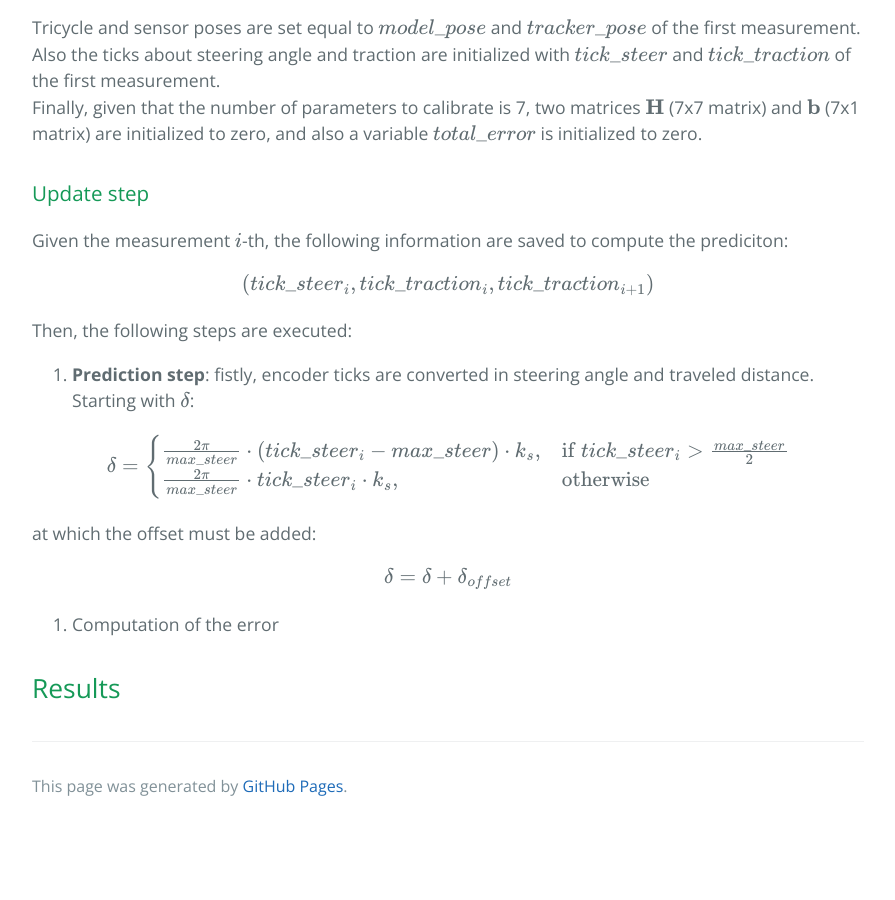
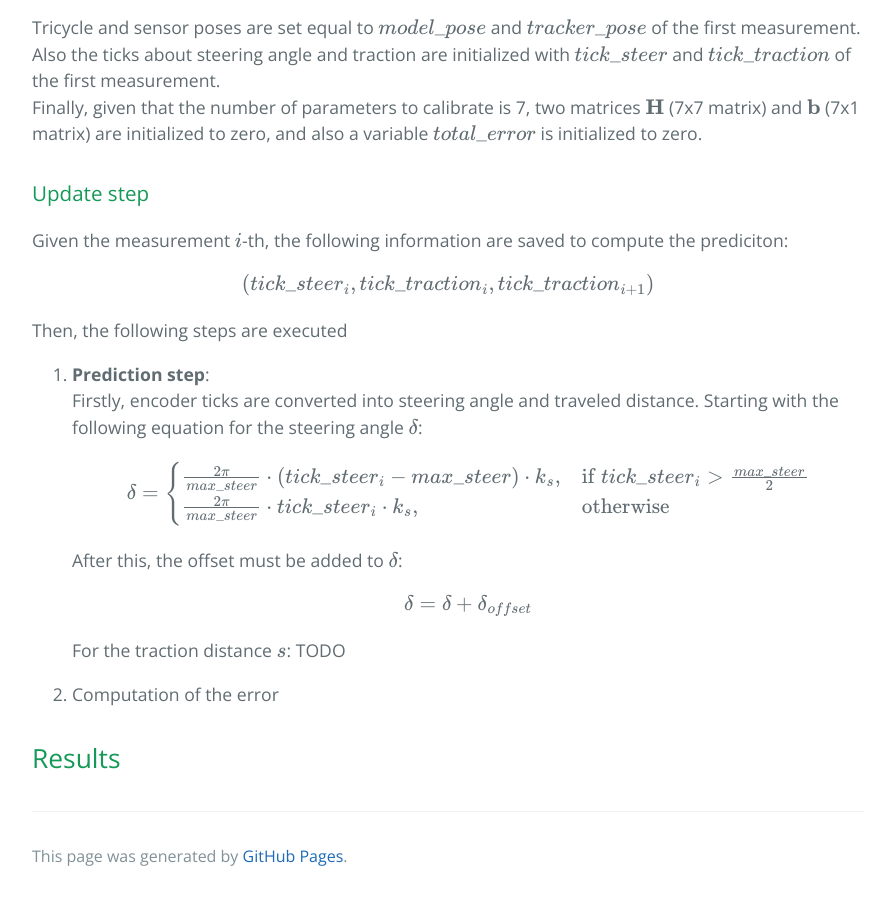
Before and after one commit to FlavioFoxes/robot-calibration-project, a Jekyll site: the page built from index.md, in a window 1280 px wide and 900 px high, scrolled down 1714 px. Shown: the whole window, without its empty margins (192-1087 px from the left). Built offline with Jekyll 4.4.1, drawn with Linux system fonts in a browser that asks for light colours; formulas are drawn with MathJax 3; before the commit the page ends 2544 px from its top, so only the background shows below that.

Commit message:
continuing gh-page

```diff
--- a/index.md
+++ b/index.md
@@ -61,24 +61,27 @@ $$
 (tick\_steer_i, tick\_traction_i, tick\_traction_{i+1})
 $$
 
-Then, the following steps are executed:
+Then, the following steps are executed
+
 1. **Prediction step**:
-fistly, encoder ticks are converted in steering angle and traveled distance. Starting with $$\delta$$:
+    Firstly, encoder ticks are converted into steering angle and traveled distance. Starting with the following equation for the steering angle $$\delta$$:
 
-$$
-\delta =
-\begin{cases}
-    \frac{2\pi}{max\_steer}\cdot(tick\_steer_i - max\_steer) \cdot k_s , & \text{if   }  tick\_steer_i > \frac{max\_steer}{2}\\
-    \frac{2\pi}{max\_steer}\cdot tick\_steer_i \cdot k_s, & \text{otherwise }
-\end{cases}
-$$
+    $$
+    \delta =
+    \begin{cases}
+        \frac{2\pi}{max\_steer}\cdot(tick\_steer_i - max\_steer) \cdot k_s , & \text{if } tick\_steer_i > \frac{max\_steer}{2} \\
+        \frac{2\pi}{max\_steer}\cdot tick\_steer_i \cdot k_s, & \text{otherwise} \\
+    \end{cases}
+    $$
 
-at which the offset must be added:
+    After this, the offset must be added to $$\delta$$:
 
-$$
-\delta = \delta + \delta_{offset}
-$$
+    $$
+    \delta = \delta + \delta_{offset}
+    $$
 
+    For the traction distance $$s$$:
+    TODO
 
 2. Computation of the error
 
```
Also changed, not shown: 1 other file.
